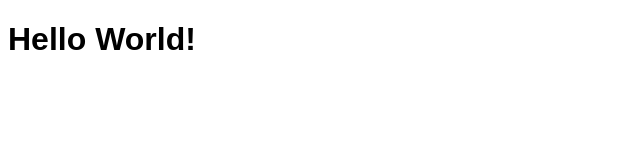
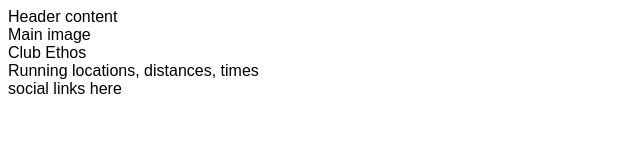
Before and after one commit to JaspalSJ/love-running, a plain HTML site: page index.html in a window 1280 px wide. Shown: the whole page, without its empty margins (0-640 px from the left). Drawn offline with Linux system fonts and the light colour scheme.

Commit message:
Add core structure for home page

```diff
--- a/index.html
+++ b/index.html
@@ -11,6 +11,18 @@
     <title>Love Running</title>
 </head>
 <body>
-    <h1>Hello World!</h1>
+    <header>Header content</header>
+    <section>
+        Main image
+    </section>
+    <section>
+        Club Ethos
+    </section>
+    <section>
+        Running locations, distances, times
+    </section>
+    <footer>
+        social links here
+    </footer>
 </body>
 </html>
```
